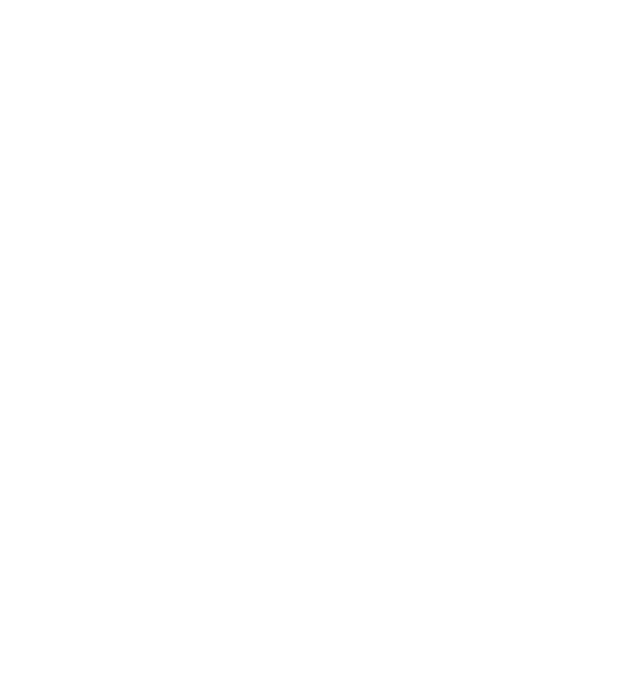
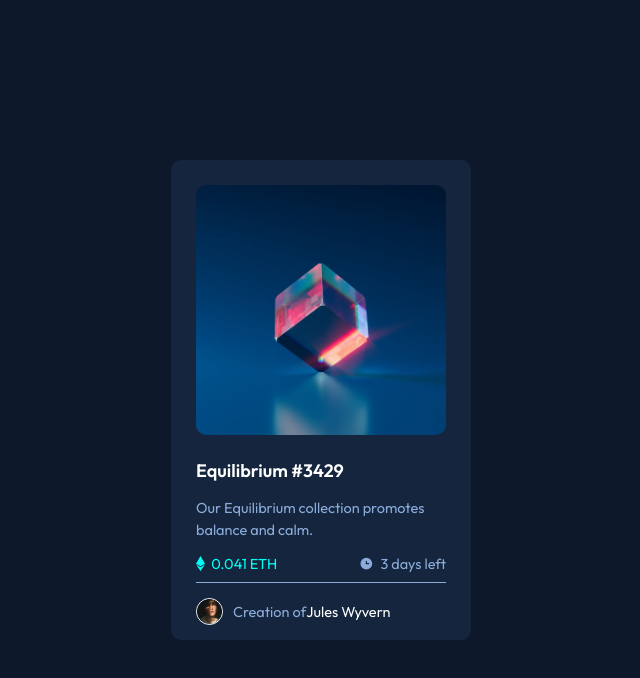
Before and after one commit to Jitmandal051004/nft-preview-card, a plain HTML site: page index.html in a window 1280 px wide. Shown: the whole page, without its empty margins (319-959 px from the left). Drawn offline with Linux system fonts and the light colour scheme.

Commit message:
1st iteration

```diff
--- a/index.html
+++ b/index.html
@@ -4,17 +4,39 @@
     <meta charset="UTF-8">
     <meta name="viewport" content="width=device-width, initial-scale=1.0">
     <link rel="icon" type="image/png" sizes="32x32" href="./images/favicon-32x32.png">
+    <link rel="stylesheet" href="style.css">
+    <link rel="preconnect" href="https://fonts.googleapis.com">
+    <link rel="preconnect" href="https://fonts.gstatic.com" crossorigin>
+    <link href="https://fonts.googleapis.com/css2?family=Outfit:wght@300;400;600&display=swap" rel="stylesheet">
     <title>Frontend Mentor | NFT preview card component</title>
 </head>
 <body>
-    <!--     Equilibrium #3429
+    <div class="card">
+        <div class="img">
+            <img class="Equilibrium" src="images/image-equilibrium.jpg" alt="img-equilibrium">
+        </div>
+        <div class="text">
+            <span class="line1">Equilibrium #3429</span>
 
-    Our Equilibrium collection promotes balance and calm.
+            <span class="line2">Our Equilibrium collection promotes<br>balance and calm.</span>
 
-    0.041 ETH
-    3 days left
+            <div class="line3">
+                <div class="eth">
+                    <img class="icon" src="images/icon-ethereum.svg" alt="ethereum_icon">&nbsp;&nbsp;0.041 ETH
+                </div>
+                <div class="clock">
+                    <img class="icon" src="images/icon-clock.svg" alt="clock">&nbsp;&nbsp;3 days left
+                </div>
+            </div>
 
-    Creation of Jules Wyvern
-    -->
+            <span class="line4">
+                <div class="avatar">
+                    <img src="images/image-avatar.png" alt="avatar">
+                </div>
+                <p class="creator">Creation of <span>Jules Wyvern</span></p>
+            </span>
+        </div>
+    </div>
+
 </body>
 </html>
--- a/style.css
+++ b/style.css
@@ -0,0 +1,123 @@
+
+
+*{
+    margin: 0px;
+    padding: 0px;
+    border: 0px;
+}
+
+body{
+    background: hsl(217, 54%, 11%);
+    height: 100vh;
+    display: flex;
+    justify-content: center;
+    align-items: center;
+}
+
+.card{
+    height: 480px;
+    width: 300px;
+    background: hsl(216, 50%, 16%);
+    border-radius: 10px;
+    display: flex;
+    align-items: center;
+    flex-direction: column;
+}
+
+.Equilibrium{
+    margin-top: 25px;
+    height: 250px;
+    width: 250px;
+    border-radius: 10px;
+}
+
+.text{
+    margin: 20px 0px;
+    width: 250px;
+    font-family: 'Outfit', sans-serif;
+}
+
+span{
+    display: block;
+}
+
+.line1{
+    font-weight: 600;
+    color: hsl(0, 0%, 100%);
+    font-size: 18px;
+    padding-bottom: 10px;
+}
+
+.line2{
+    font-weight: 400;
+    font-size: 14.5px;
+    color: hsl(215, 51%, 70%);
+    padding: 5px 0px;
+    line-height: 1.5;
+}
+
+.line3{
+    height: 16px;;
+    margin: 0px;
+    font-size: 14.5px;
+    padding: 10px 0px;
+    display: flex;
+    justify-content: space-between;
+    border-bottom: 0.75px solid hsl(215, 51%, 70%);
+}
+
+.eth,
+.clock{
+    display: flex;
+    height: 16px;
+    align-items: center;
+}
+
+.eth{
+    color: hsl(178, 100%, 50%);
+}
+
+.clock{
+    color: hsl(215, 51%, 70%);
+}
+
+.icon{
+    height:15px;
+    width: auto;
+}
+
+.line4{
+    display: flex;
+    padding-top: 15px;
+    align-items: center;
+}
+
+.avatar,
+.creator,
+.creator span{
+    display: inline-flex;
+    font-size: 14.5px;
+}
+
+.avatar{
+    height: 25px;
+    width: 25px;
+    border-radius: 50%;
+    border: 1px solid hsl(0, 0%, 100%);
+    overflow: hidden;
+}
+
+.avatar img{
+    height: 25px;
+    width: auto;
+}
+
+.creator{
+    color: hsl(215, 51%, 70%);
+    padding-left: 10px;
+
+}
+
+.creator span{
+    color: hsl(0, 0%, 100%);
+}
```
